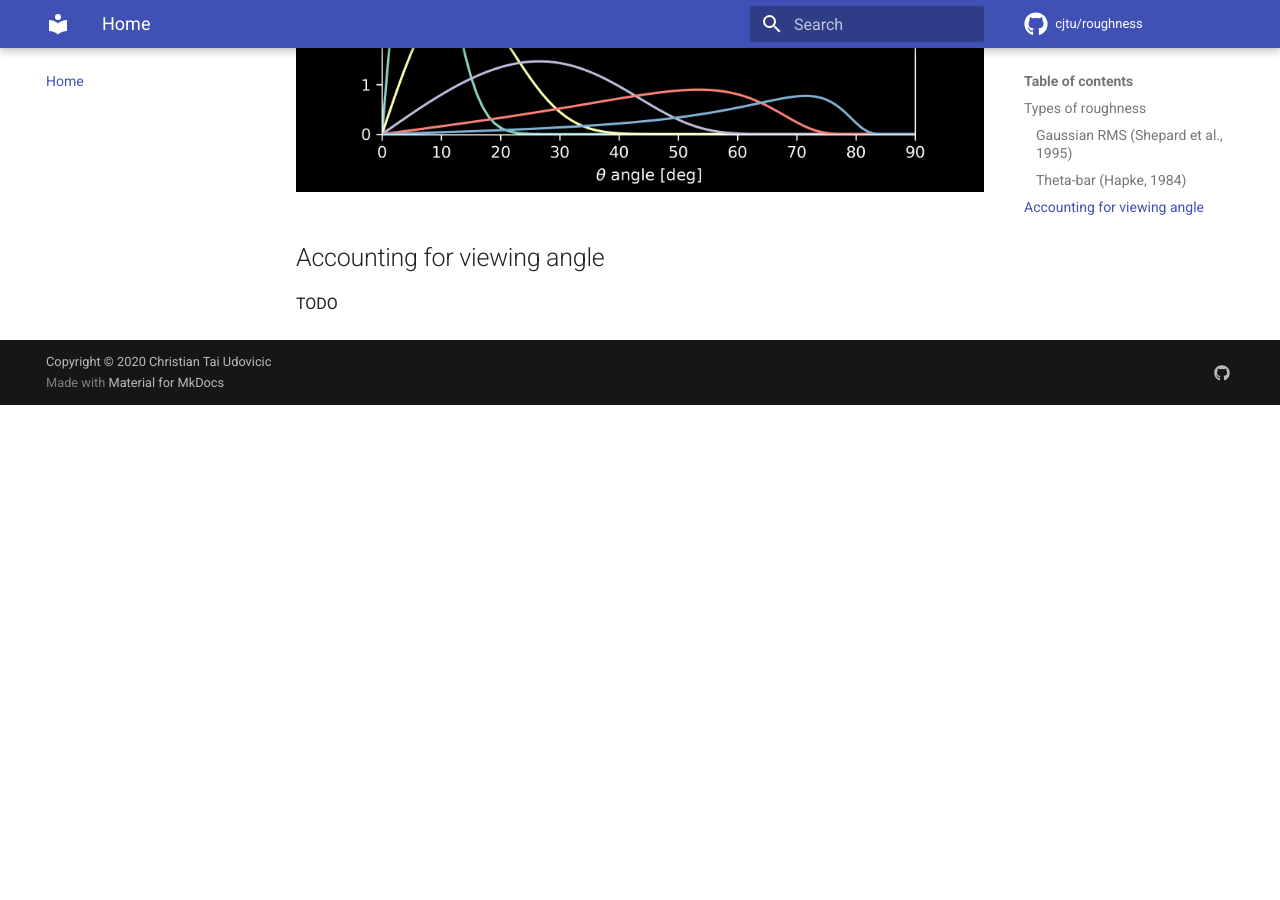
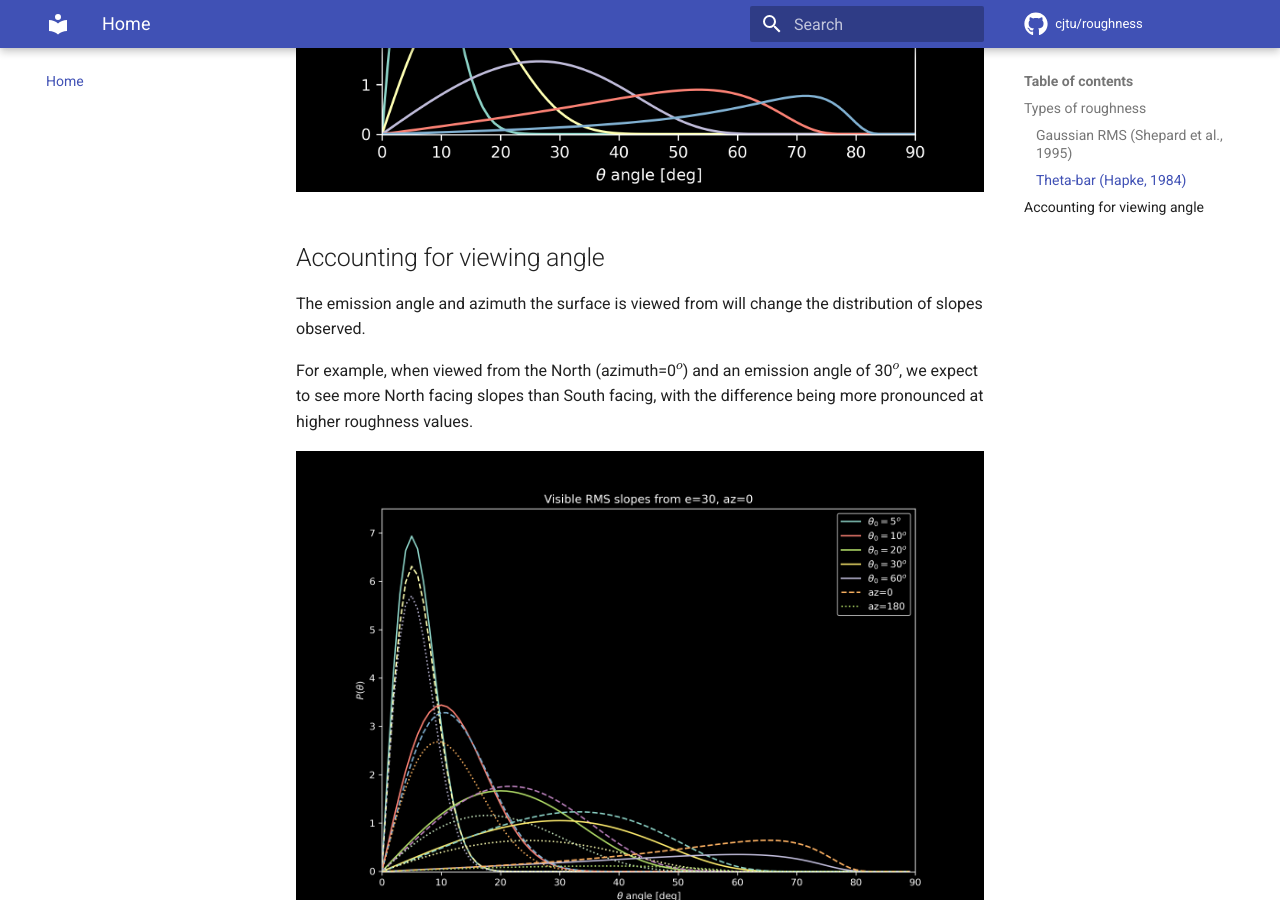
Before and after one commit to NAU-PIXEL/roughness, an MkDocs documentation site: the page built from docs/index.md, in a window 1280 px wide and 900 px high, scrolled down 1515 px. Built offline with MkDocs 1.6.1 and Material for MkDocs 9.7.7, drawn with Linux system fonts in a browser that asks for light colours; comment, search, counter and statistics services are not loaded; before the commit the page ends 1920 px from its top, so only the background shows below that.

Commit message:
Fix bug in visible_slopes

```diff
--- a/docs/index.md
+++ b/docs/index.md
@@ -30,4 +30,8 @@ $P(\theta) = \frac{2sin \theta}{\pi tan^2 \bar{\theta} \ cos^2 \theta} \ exp(\fr
 
 ## Accounting for viewing angle
 
-TODO
+The emission angle and azimuth the surface is viewed from will change the distribution of slopes observed.
+
+For example, when viewed from the North (azimuth=0$^o$) and an emission angle of 30$^o$, we expect to see more North facing slopes than South facing, with the difference being more pronounced at higher roughness values.
+
+![visible slope distributions](img/vis_slopes.png)
```
Also changed, not shown: docs/img/vis_slopes.png, 3 other files.
